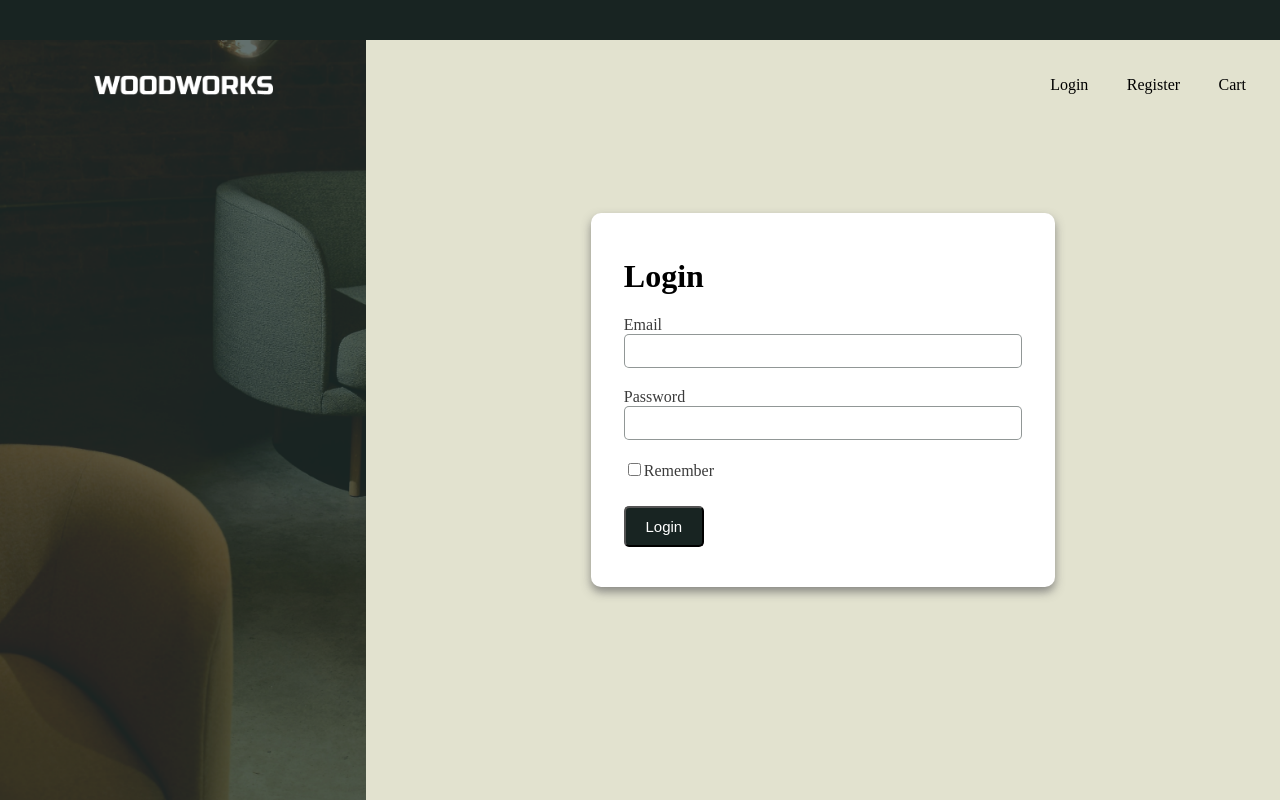
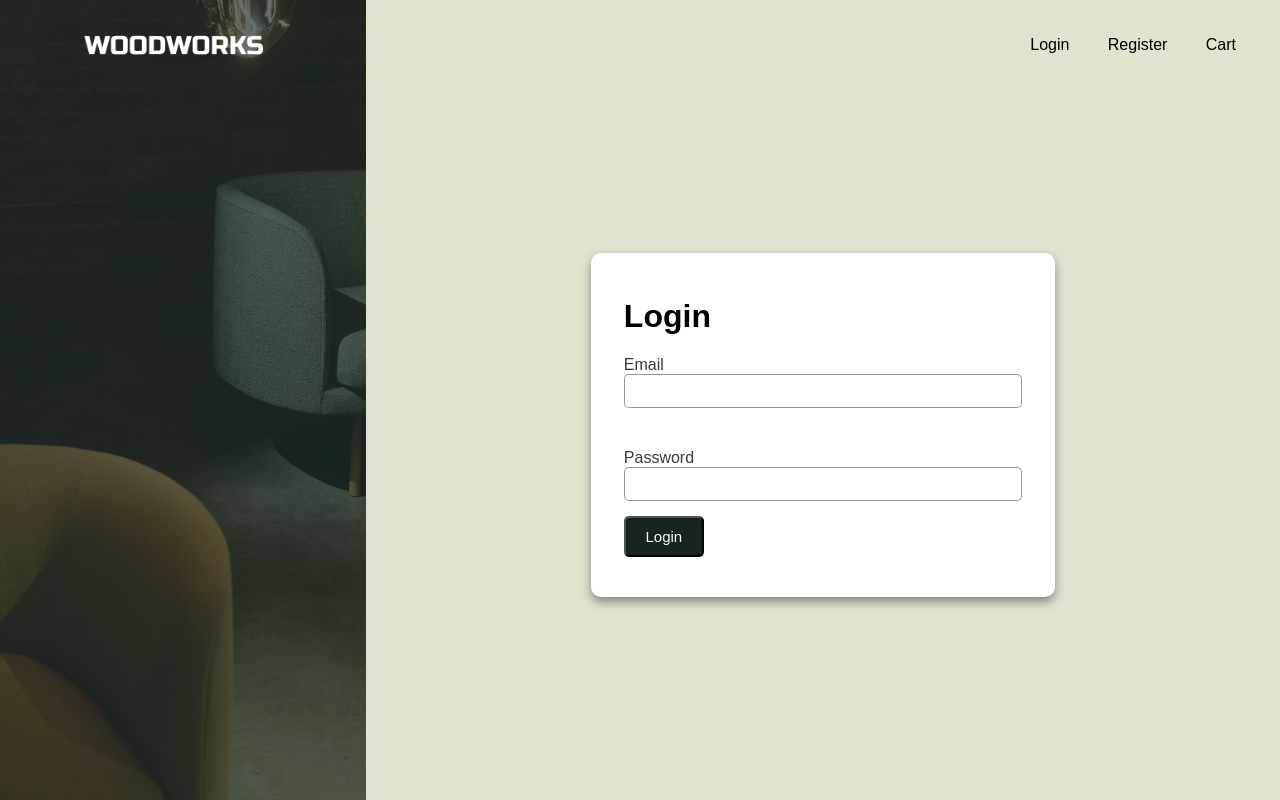
Before and after one commit to DaNoDya99/WoodWorks, a PHP site: page /WoodWorks/login2 in a window 1280 px wide. Run offline with PHP 8.4, Linux system fonts and the light colour scheme.

Commit message:
Updated cashier login for merge

```diff
--- a/app/views/login2.view.php
+++ b/app/views/login2.view.php
@@ -7,18 +7,16 @@
     <meta name="viewport" content="width=device-width, initial-scale=1.0">
     <title>Login</title>
     <style>
-
-
         body {
             margin: 0;
-            font-family: Poppins;
+            font-family: Arial, Helvetica, sans-serif;
             padding: 0;
             background-color: #E2E2CF;
         }
 
         .leftpanel {
 
-            background: url('<?=ROOT?>/assets/images/cashier/Rectangle6.png');
+            background: url('<?= ROOT ?>/assets/images/cashier/Rectangle6.png');
             background-repeat: no-repeat;
             background-size: cover;
 
@@ -28,8 +26,8 @@
             position: fixed;
             align-items: center;
             width: 100vw;
-            padding: 30px;
-            margin-top: 30px;
+            padding: 20px;
+            margin-top: 0px;
 
         }
 
@@ -38,13 +36,13 @@
             width: 14vw;
         }
 
-        .contactbar {
+        /* .contactbar {
             position: fixed;
             top: 0;
             height: 40px;
             width: 100vw;
             background-color: #182422;
-        }
+        } */
 
         .nav ul {
             list-style: none;
@@ -52,7 +50,8 @@
             justify-content: space-between;
             padding-right: 5vw;
         }
-        .nav li{
+
+        .nav li {
             padding-left: 3vw;
         }
 
@@ -76,7 +75,7 @@
         }
 
         form input {
-            margin-bottom: 20px;
+            margin-bottom: 5px;
             height: 30px;
             width: 30vw;
             border-radius: 5px;
@@ -106,7 +105,7 @@
 <body>
     <div class="contactbar">
         <nav class="nav" style="display: grid; grid-template-columns:8fr 2fr">
-            <img src="<?=ROOT?>/assets/images/cashier/WOODWORKS.png" alt="">
+            <img src="<?= ROOT ?>/assets/images/cashier/WOODWORKS.png" alt="">
             <div>
                 <ul>
                     <li>Login</li>
@@ -121,17 +120,21 @@
         <div class="grid-item leftpanel"></div>
         <div class="grid-item mainbg ">
             <div>
-                <div
-                    style="margin-top:5 0px;display: grid; justify-content:center ;width: 30vw;background-color: white; padding: 40px; border-radius: 10px; box-shadow: 0px 5px 10px rgba(107, 107, 107, 0.753);">
+                <div style="margin-top:50px;display: grid; justify-content:center ;width: 30vw;background-color: white; padding: 40px; border-radius: 10px; box-shadow: 0px 5px 10px rgba(107, 107, 107, 0.753);">
                     <h1>Login</h1>
 
-                    <form action="" method="post">
+
+                    <form action="" method="post" novalidate>
                         <label for="email">Email</label><br>
-                        <input style="padding-left:10px ;" type="email" name="email" id="email"><br>
+                        <input style="padding-left:10px ;" type="email" value="<?= set_value('Email') ?>" name="Email" id="email" required><br>
+
+                        <br>
+                        <br>
                         <label for="password">Password</label><br>
-                        <input style="padding-left:10px ;" type="password" name="password" id="password"><br>
-                        <input style="width: auto; height:auto;" type="checkbox" name="remember" id="remember"><label
-                            for="remember">Remember</label>
+                        <input style="padding-left:10px ;" type="password" name="Password" id="Password" value="<?= set_value('Password') ?>" required>
+                        <?php if (!empty($errors['Email'])) : ?>
+                            <small><?= $errors["Email"] ?></small>
+                        <?php endif; ?>
                         <br><button type="submit">Login</button>
                     </form>
                 </div>
```
